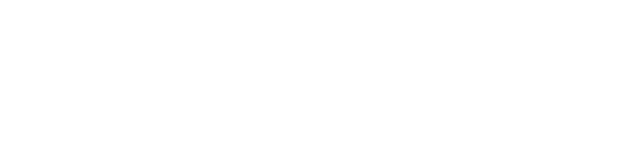
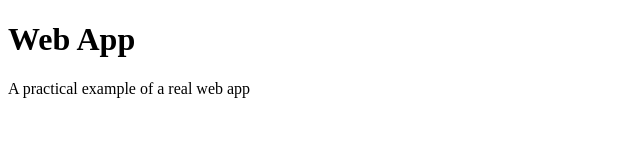
Before and after one commit to dxdenito/collaboration, a plain HTML site: page index.html in a window 1280 px wide. Shown: the whole page, without its empty margins (0-640 px from the left). Drawn offline with Linux system fonts and the light colour scheme.

Commit message:
first changes

```diff
--- a/index.html
+++ b/index.html
@@ -4,9 +4,10 @@
     <meta charset="UTF-8">
     <meta http-equiv="X-UA-Compatible" content="IE=edge">
     <meta name="viewport" content="width=device-width, initial-scale=1.0">
-    <title>Document</title>
+    <title>WebApp</title>
 </head>
 <body>
-
+    <h1>Web App</h1>
+    <p>A practical example of a real web app</p>
 </body>
 </html>
```
Also changed, not shown: 1 other file.
